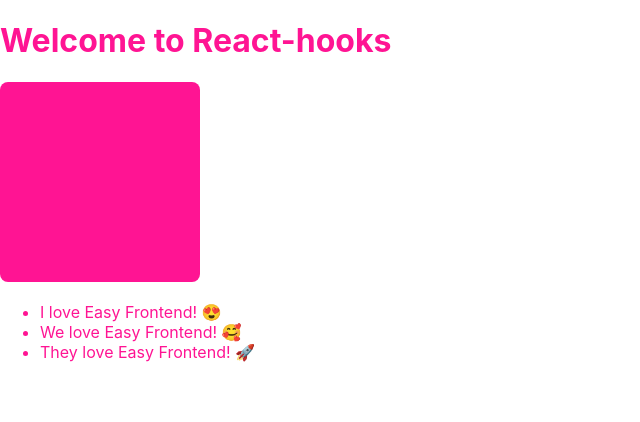
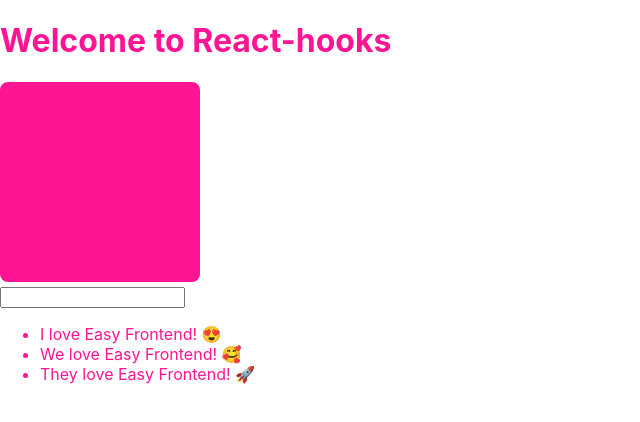
Before and after one commit to JokerNVT102/React-Hooks-Basic, a React (Create React App) app: page / in a window 1280 px wide. Shown: the top 422 px of the page, without its empty margins (0-640 px from the left). Built offline with nearby package versions, Linux system fonts and the light colour scheme.

Commit message:
Todo-Form

```diff
--- a/src/App.js
+++ b/src/App.js
@@ -1,6 +1,7 @@
 import { useState } from 'react';
 import './App.scss';
 import ColorBox from './components/ColorBox';
+import TodoForm from './components/TodoForm';
 import TodoList from './components/TodoList';
 
 function App() {
@@ -20,10 +21,24 @@
     setTodoList(newTodoList);
   }
 
+  function handleTodoFormSubmit(formValues) {
+    console.log("ok",formValues )
+
+    const newTodo ={
+
+      id: todoList.length + 1,
+      ...formValues,
+    }
+    const newTodoList = [...todoList];
+    newTodoList.push(newTodo);
+    setTodoList(newTodoList);
+  }
+
   return (
     <div className="app">
      <h1>Welcome to React-hooks</h1>
      <ColorBox/>
+     <TodoForm onSubmit = {handleTodoFormSubmit}/>
      <TodoList
      todos ={todoList}
      onTodoClick ={handleTodoClick}
--- /dev/null
+++ b/src/components/TodoForm/index.jsx
@@ -0,0 +1,46 @@
+import React, { useState } from 'react';
+import PropTypes from 'prop-types';
+
+TodoForm.propTypes = {
+    onSubmit: PropTypes.func,
+};
+
+TodoForm.defaultProps = {
+    onSubmit: null,
+}
+
+function TodoForm(props) {
+    const {onSubmit} = props;
+    const [value, setValue] = useState('');
+    //Khi input thay đổi thì cập nhật lại state
+    function handleValueChane(e) {
+        console.log(e.target.value);
+        setValue(e.target.value);
+    }
+
+    function handleSubmit(e) {
+        // enter không reload lại trình duyệt
+        e.preventDefault();
+
+        if(!onSubmit)return;
+        const formValues ={
+            title: value,
+        };
+        onSubmit(formValues);
+
+        //reset form value
+        setValue('');
+    }
+
+    return (
+       <form onSubmit={handleSubmit} >
+           <input
+           type="text"
+           value = {value}
+           onChange ={handleValueChane}
+           />
+       </form>
+    );
+}
+
+export default TodoForm;
```
